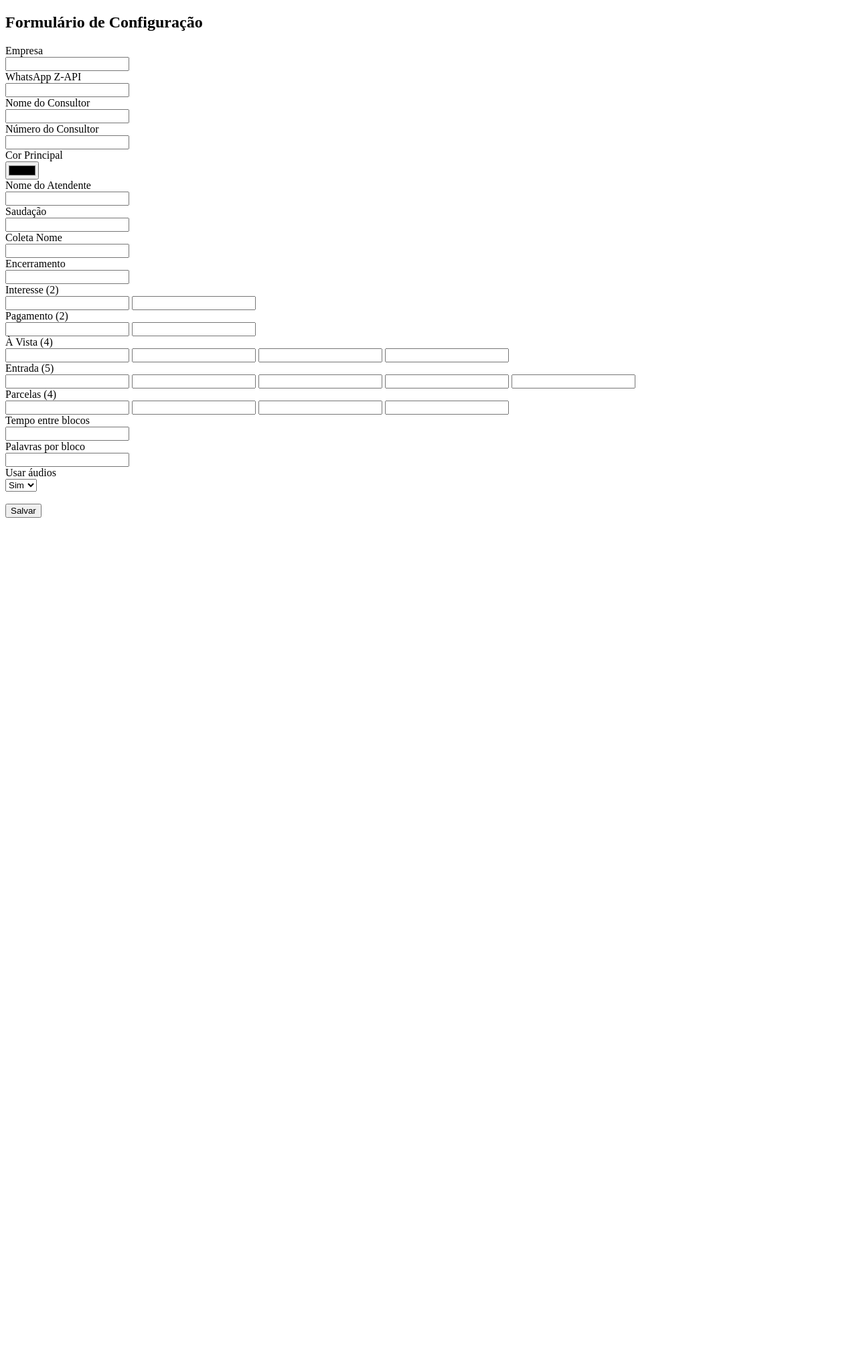
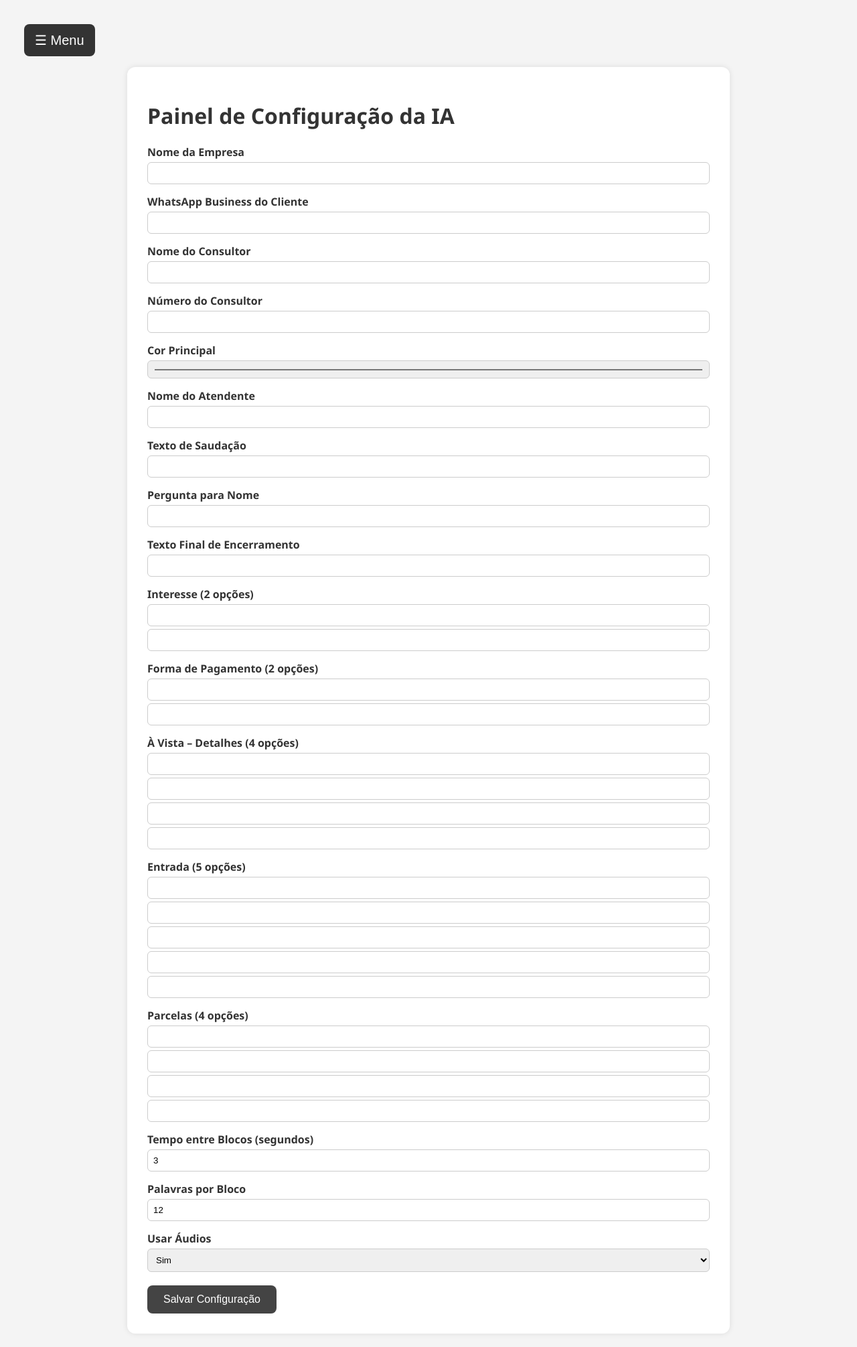
Before and after one commit to kelissonvidal/painel-empresa, a Flask app: page /painel in a window 1280 px wide. Shown: the whole page at 67% size. Before the commit the page ends 773 px from the top, so only its background shows below. Run offline with Flask 2, Linux system fonts and the light colour scheme; the visitor is signed in with stand-in values (Sample User, id 1).

Commit message:
Add files via upload

```diff
--- a/templates/form.html
+++ b/templates/form.html
@@ -1,77 +1,191 @@
 
 <!DOCTYPE html>
 <html lang="pt-br">
-<head><meta charset="UTF-8"><title>Painel de Configuração</title></head>
+<head>
+  <meta charset="UTF-8">
+  <title>Painel de Configuração da IA</title>
+  <meta name="viewport" content="width=device-width, initial-scale=1">
+  <style>
+    * { box-sizing: border-box; }
+    body {
+      font-family: 'Segoe UI', sans-serif;
+      margin: 0;
+      background: #f4f4f4;
+      color: #333;
+    }
+    .sidebar {
+      height: 100%;
+      width: 0;
+      position: fixed;
+      z-index: 1;
+      top: 0;
+      left: 0;
+      background-color: #333;
+      overflow-x: hidden;
+      transition: 0.3s;
+      padding-top: 60px;
+    }
+    .sidebar a {
+      padding: 12px 24px;
+      text-decoration: none;
+      font-size: 18px;
+      color: #f1f1f1;
+      display: block;
+      transition: 0.2s;
+    }
+    .sidebar a:hover {
+      background-color: #575757;
+    }
+    .openbtn {
+      font-size: 20px;
+      cursor: pointer;
+      background-color: #333;
+      color: white;
+      padding: 12px 16px;
+      border: none;
+      margin: 16px;
+    }
+    .openbtn:hover {
+      background-color: #444;
+    }
+    #main {
+      transition: margin-left .3s;
+      padding: 20px;
+    }
+    .content {
+      max-width: 900px;
+      margin: auto;
+      background: white;
+      padding: 30px;
+      border-radius: 12px;
+      box-shadow: 0 0 8px rgba(0,0,0,0.1);
+    }
+    label {
+      display: block;
+      margin-top: 15px;
+      font-weight: 600;
+    }
+    input[type="text"], input[type="number"], input[type="color"], select {
+      width: 100%;
+      padding: 8px;
+      margin-top: 4px;
+      border: 1px solid #ccc;
+      border-radius: 6px;
+    }
+    button {
+      margin-top: 20px;
+      padding: 12px 24px;
+      background: #444;
+      color: white;
+      border: none;
+      border-radius: 8px;
+      font-size: 16px;
+      cursor: pointer;
+    }
+    button:hover {
+      background-color: #000;
+    }
+  </style>
+</head>
 <body>
-  <h2>Formulário de Configuração</h2>
+
+<div id="mySidebar" class="sidebar">
+  <a href="/painel">⚙️ Configuração</a>
+  <a href="/audios">🔊 Gerenciar Áudios</a>
+  <a href="/ver_logs">📝 Ver Logs</a>
+  <a href="/logout">🚪 Sair</a>
+</div>
+
+<div id="main">
+  <button class="openbtn" onclick="toggleMenu()">☰ Menu</button>
+
+  <div class="content">
+    <h1>Painel de Configuração da IA</h1>
     <form method="POST" action="/salvar">
-    <label>Empresa</label><br>
-    <input type="text" name="empresa"><br>
+      <label>Nome da Empresa</label>
+      <input type="text" name="empresa" required>
 
-    <label>WhatsApp Z-API</label><br>
-    <input type="text" name="numero_zapi"><br>
+      <label>WhatsApp Business do Cliente</label>
+      <input type="text" name="numero_zapi" required>
 
-    <label>Nome do Consultor</label><br>
-    <input type="text" name="nome_consultor"><br>
+      <label>Nome do Consultor</label>
+      <input type="text" name="nome_consultor" required>
 
-    <label>Número do Consultor</label><br>
-    <input type="text" name="numero_consultor"><br>
+      <label>Número do Consultor</label>
+      <input type="text" name="numero_consultor" required>
 
-    <label>Cor Principal</label><br>
-    <input type="color" name="cor"><br>
+      <label>Cor Principal</label>
+      <input type="color" name="cor" value="#cccccc">
 
-    <label>Nome do Atendente</label><br>
-    <input type="text" name="atendente"><br>
+      <label>Nome do Atendente</label>
+      <input type="text" name="atendente" required>
 
-    <label>Saudação</label><br>
-    <input type="text" name="saudacao"><br>
+      <label>Texto de Saudação</label>
+      <input type="text" name="saudacao" required>
 
-    <label>Coleta Nome</label><br>
-    <input type="text" name="coleta_nome"><br>
+      <label>Pergunta para Nome</label>
+      <input type="text" name="coleta_nome" required>
 
-    <label>Encerramento</label><br>
-    <input type="text" name="encerramento"><br>
+      <label>Texto Final de Encerramento</label>
+      <input type="text" name="encerramento" required>
 
-    <label>Interesse (2)</label><br>
+      <label>Interesse (2 opções)</label>
       <input type="text" name="interesse1">
-    <input type="text" name="interesse2"><br>
+      <input type="text" name="interesse2">
 
-    <label>Pagamento (2)</label><br>
+      <label>Forma de Pagamento (2 opções)</label>
       <input type="text" name="pagamento1">
-    <input type="text" name="pagamento2"><br>
+      <input type="text" name="pagamento2">
 
-    <label>À Vista (4)</label><br>
+      <label>À Vista – Detalhes (4 opções)</label>
       <input type="text" name="avista1">
       <input type="text" name="avista2">
       <input type="text" name="avista3">
-    <input type="text" name="avista4"><br>
+      <input type="text" name="avista4">
 
-    <label>Entrada (5)</label><br>
+      <label>Entrada (5 opções)</label>
       <input type="text" name="entrada1">
       <input type="text" name="entrada2">
       <input type="text" name="entrada3">
       <input type="text" name="entrada4">
-    <input type="text" name="entrada5"><br>
+      <input type="text" name="entrada5">
 
-    <label>Parcelas (4)</label><br>
+      <label>Parcelas (4 opções)</label>
       <input type="text" name="parcelas1">
       <input type="text" name="parcelas2">
       <input type="text" name="parcelas3">
-    <input type="text" name="parcelas4"><br>
+      <input type="text" name="parcelas4">
 
-    <label>Tempo entre blocos</label><br>
-    <input type="number" name="tempo_bloco"><br>
+      <label>Tempo entre Blocos (segundos)</label>
+      <input type="number" name="tempo_bloco" min="1" value="3">
 
-    <label>Palavras por bloco</label><br>
-    <input type="number" name="palavras_por_bloco"><br>
+      <label>Palavras por Bloco</label>
+      <input type="number" name="palavras_por_bloco" min="5" value="12">
 
-    <label>Usar áudios</label><br>
+      <label>Usar Áudios</label>
       <select name="usar_audios">
-      <option value="on">Sim</option>
+        <option value="on" selected>Sim</option>
         <option value="">Não</option>
-    </select><br><br>
+      </select>
 
-    <button type="submit">Salvar</button>
+      <button type="submit">Salvar Configuração</button>
     </form>
+  </div>
+</div>
+
+<script>
+function toggleMenu() {
+  let sidebar = document.getElementById("mySidebar");
+  let main = document.getElementById("main");
+  if (sidebar.style.width === "250px") {
+    sidebar.style.width = "0";
+    main.style.marginLeft = "0";
+  } else {
+    sidebar.style.width = "250px";
+    main.style.marginLeft = "250px";
+  }
+}
+</script>
+
 </body>
 </html>
```
Lines whose indentation alone changed are shown as unchanged.
